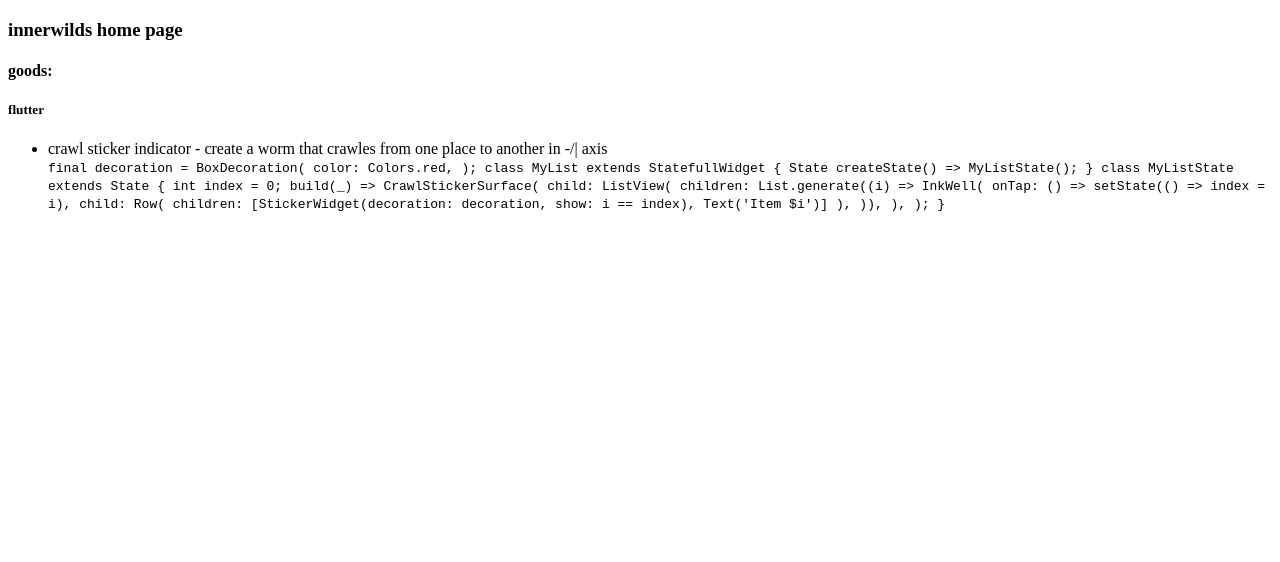
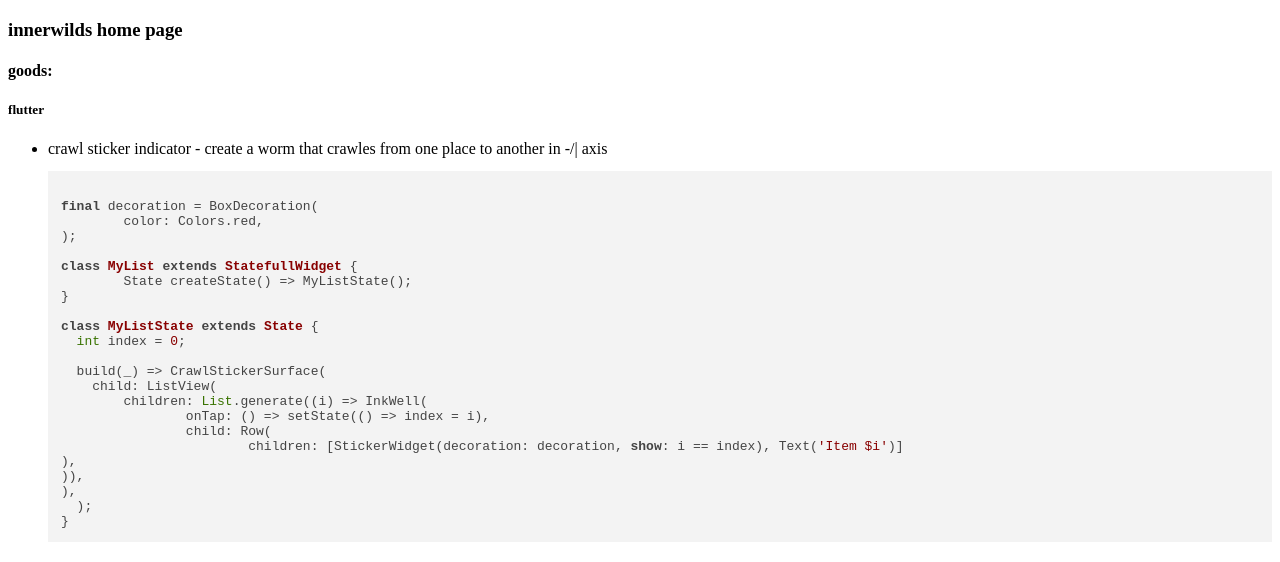
Before and after one commit to innerwilds/homepage, a plain HTML site: page index.html in a window 1280 px wide. Drawn offline with nearby package versions, Linux system fonts and the light colour scheme.

Commit message:
highlight dart codde fix

```diff
--- a/index.html
+++ b/index.html
@@ -11,7 +11,8 @@
 <h5>flutter</h5>
 <ul>
 <li>crawl sticker indicator - create a worm that crawles from one place to another in -/| axis</li>
-<code lang='dart'>
+<pre>
+<code class='language-dart'>
 final decoration = BoxDecoration(
 	color: Colors.red,
 );
@@ -35,6 +36,7 @@ class MyListState extends State<MyList> {
   );
 }
 </code>
+</pre>
 <!-- <li>replace_anywhere - an desktop app to find occurrences of text in anywhere on the system and replace them</li> -->
 </ul>
 <script>hljs.highlightAll();</script>
```
